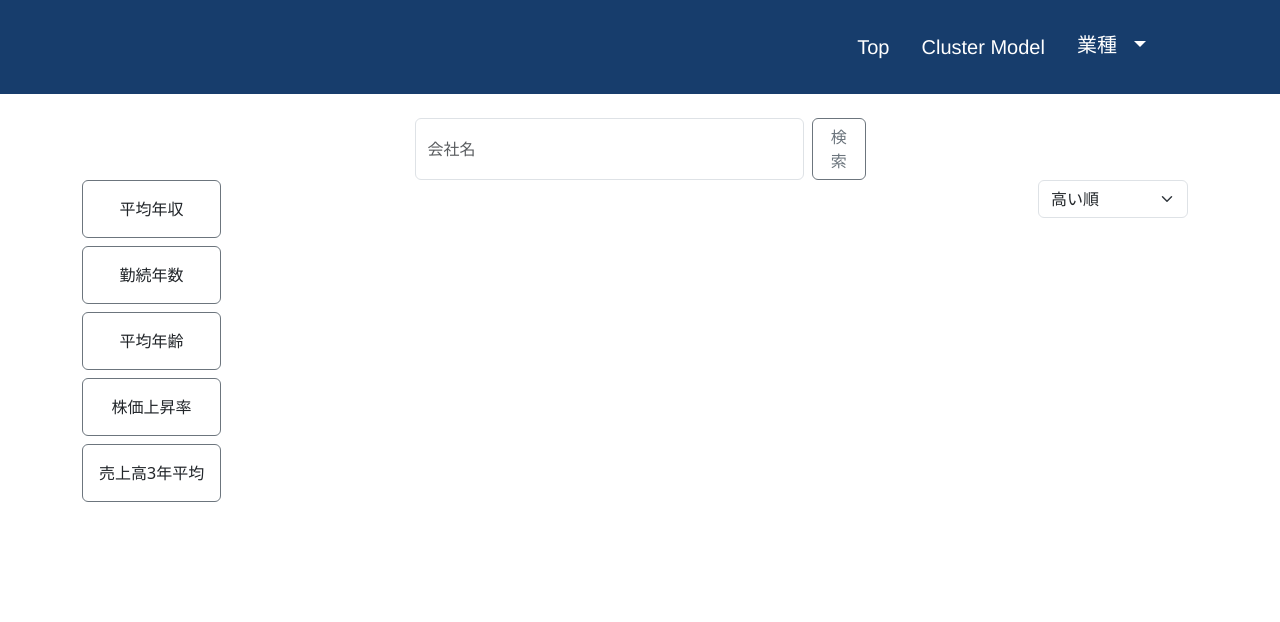
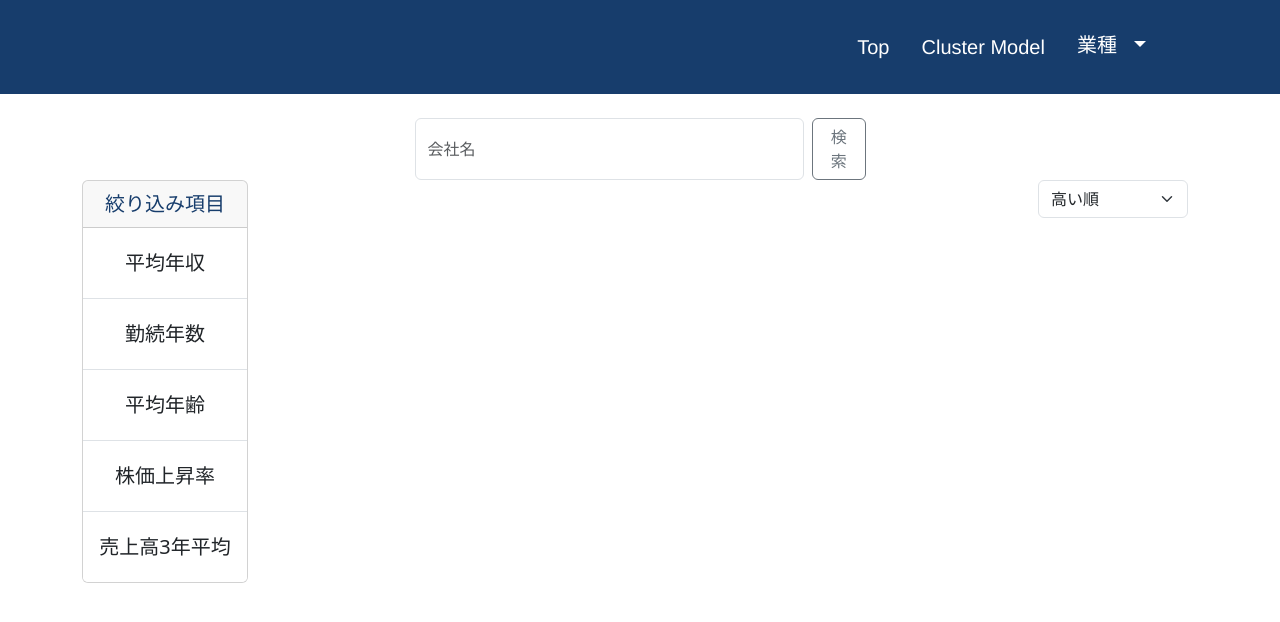
Before and after one commit to yoshi-fund/company, a Django app: page / in a window 1280 px wide. Shown: the top 622 px of the page. Run offline with Django 4.2, Linux system fonts and the light colour scheme; data that the repository does not hold is empty; parts of the project's set-up code (start-up, migrations or seed data) failed here and were passed over; some libraries are stand-ins or nearby versions.

Commit message:
サイドバーのレイアウト変更

```diff
--- a/company/templates/company/company_list.html
+++ b/company/templates/company/company_list.html
@@ -14,6 +14,20 @@
     .custom-font {
         font-size: 20px;
         color: rgb(23, 61, 108);
+    }
+
+    .custom-sidebar .list-group-item:hover {
+        background-color: #f8f9fa;
+        color:darkcyan;
+    }
+    .custom-sidebar .list-group-item.active {
+        background-color: rgba(0, 0, 0, 0.2); /* 選択された項目の背景色 */
+        color: black; /* 選択された項目の文字色 */
+    }
+
+    .custom-sidebar .list-group-item {
+        padding-top: 20px; /* 上のパディングを増やす */
+        padding-bottom: 20px; /* 下のパディングを増やす */
     }
 </style>
 
@@ -36,28 +50,33 @@
 <div class="container">
     <div class="row">
         <!-- サイドバーのセクション -->
-        <div class="col-md-2 text-center">
-            <div class="position-fixed">
-                <ul class="nav flex-column">
-                    <li class="nav-item mb-2">
-                        <a class="nav-link active font-weight-bold card border border-secondary rounded card-body highlight-on-click" href="?ordering=平均年収">平均年収</a>
+        <div class="col-md-2">
+            <!-- Bootstrapのcardクラスを使用したサイドバーのコンテナ -->
+            <div class="card text-center custom-sidebar custom-font">
+                <div class="card-header">
+                    絞り込み項目
+                </div>
+                <ul class="list-group list-group-flush">
+                    <li class="list-group-item">
+                        <a class="nav-link" href="?ordering=平均年収">平均年収</a>
                     </li>
-                    <li class="nav-item mb-2">
-                        <a class="nav-link font-weight-bold card border border-secondary rounded card-body highlight-on-click" href="?ordering=勤続年数">勤続年数</a>
+                    <li class="list-group-item">
+                        <a class="nav-link" href="?ordering=勤続年数">勤続年数</a>
                     </li>
-                    <li class="nav-item mb-2">
-                        <a class="nav-link font-weight-bold card border border-secondary rounded card-body highlight-on-click" href="?ordering=平均年齢">平均年齢</a>
+                    <li class="list-group-item">
+                        <a class="nav-link" href="?ordering=平均年齢">平均年齢</a>
                     </li>
-                    <li class="nav-item mb-2">
-                        <a class="nav-link font-weight-bold card border border-secondary rounded card-body highlight-on-click" href="?ordering=株価上昇率">株価上昇率</a>
+                    <li class="list-group-item">
+                        <a class="nav-link" href="?ordering=株価上昇率">株価上昇率</a>
                     </li>
-                    <li class="nav-item mb-2">
-                        <a class="nav-link font-weight-bold card border border-secondary rounded card-body highlight-on-click" href="?ordering=売上高">売上高3年平均</a>
+                    <li class="list-group-item">
+                        <a class="nav-link" href="?ordering=売上高">売上高3年平均</a>
                     </li>
-                    <!-- Add other links here -->
+                    <!-- 他のリンクはここに追加 -->
                 </ul>
             </div>
         </div>
+
         <!-- メインコンテンツのセクション -->
                 <div class="col-md-10">
                     <div class="main-content">
@@ -73,8 +92,8 @@
                         <br>
 
                         <!-- 企業情報のカード -->
-            {% for company in object_list %}
-                        <div class="row">
+                        {% for company in object_list %}
+                        <div class="row mb-5">
                             <div class="col-md-10 d-flex justify-content-center">
                                 <div class="card text-center custom-shadow mx-auto" style="width: 25rem;">
                                     {% if company.会社ロゴ %}
@@ -99,7 +118,6 @@
                                 </div>
                             </div>
                         </div>
-                        <hr style="border-width: 5px; width: 50%; margin-left: auto; margin-right: auto;">
                         {% endfor %}
                     </div>
                 </div>
@@ -108,5 +126,15 @@
     </div>
 </div>
 
+<script>
+    document.addEventListener("DOMContentLoaded", function() {
+        var currentUrl = window.location.href;
+        document.querySelectorAll('.custom-sidebar .nav-link').forEach(function(link) {
+            if (link.href === currentUrl) {
+                link.parentElement.classList.add('active'); // parentElement (list-group-item) に 'active' クラスを追加
+            }
+        });
+    });
+</script>
 
 {% endblock %}
```
